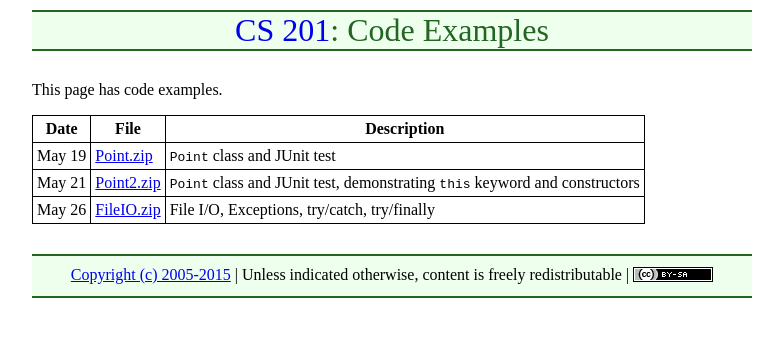
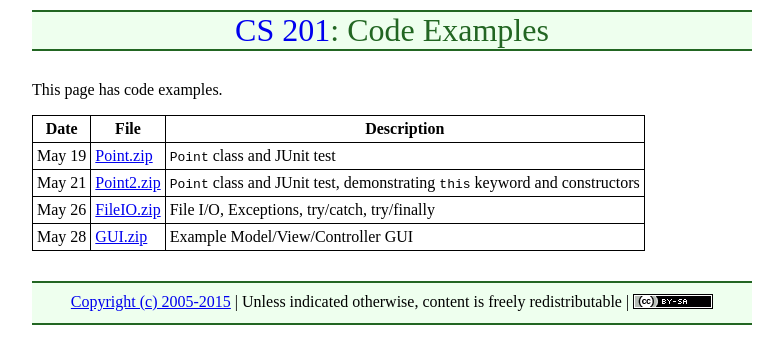
Before and after one commit to ycpcs/cs201-summer2015, a Jekyll site: the page built from examples/index.md, in a window 1280 px wide. Shown: the top 364 px of the page, without its empty margins (248-1031 px from the left). Built offline with Jekyll 4.4.1, drawn with Linux system fonts in a browser that asks for light colours; Markdown is read by kramdown in place of the engine named in the settings.

Commit message:
MVC GUI example

```diff
--- a/examples/index.md
+++ b/examples/index.md
@@ -10,3 +10,4 @@ Date | File | Description
 May 19 | [Point.zip](Point.zip) | `Point` class and JUnit test
 May 21 | [Point2.zip](Point2.zip) | `Point` class and JUnit test, demonstrating `this` keyword and constructors
 May 26 | [FileIO.zip](FileIO.zip) | File I/O, Exceptions, try/catch, try/finally
+May 28 | [GUI.zip](GUI.zip) | Example Model/View/Controller GUI
```
Also changed, not shown: 1 other file.
